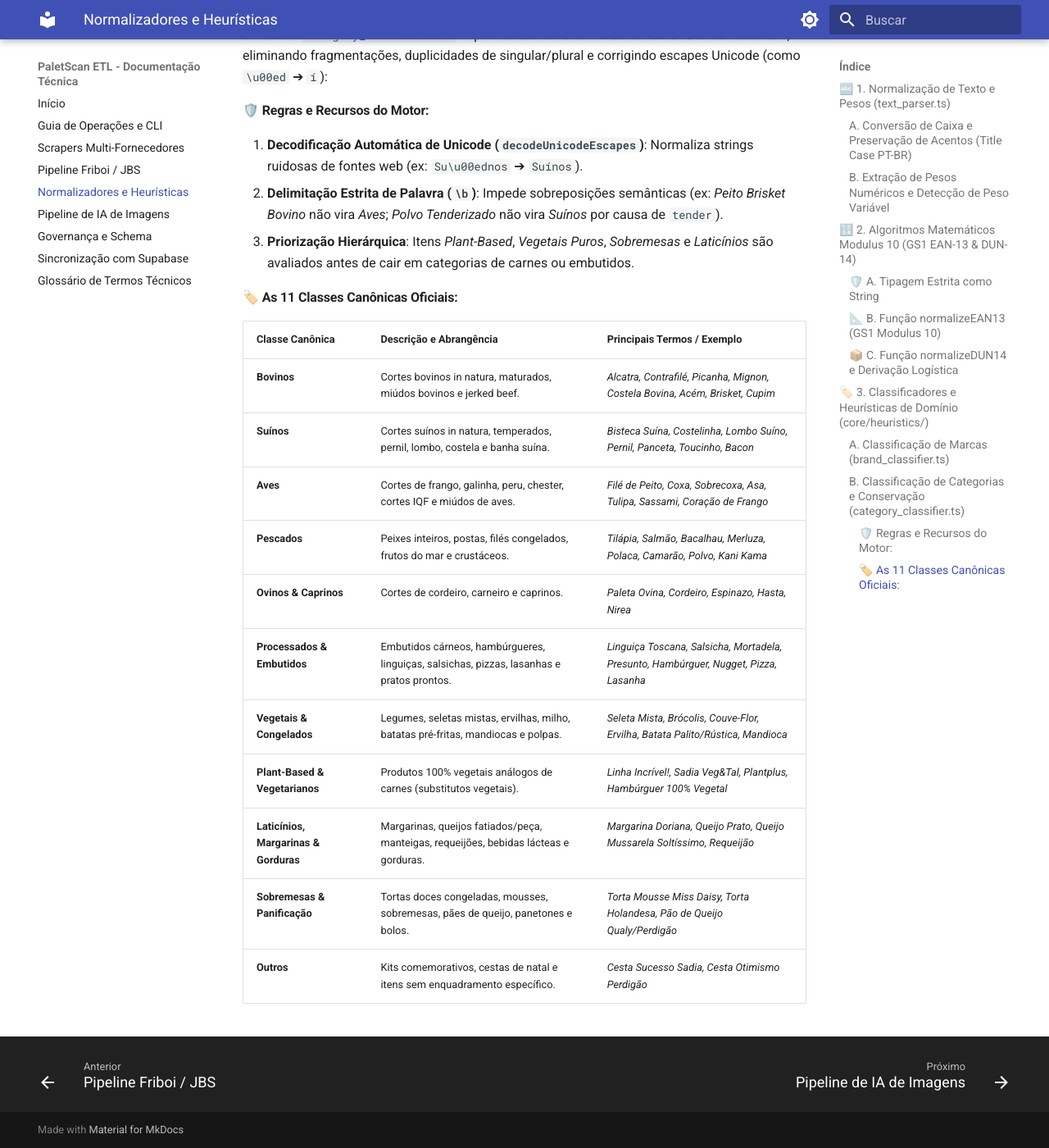
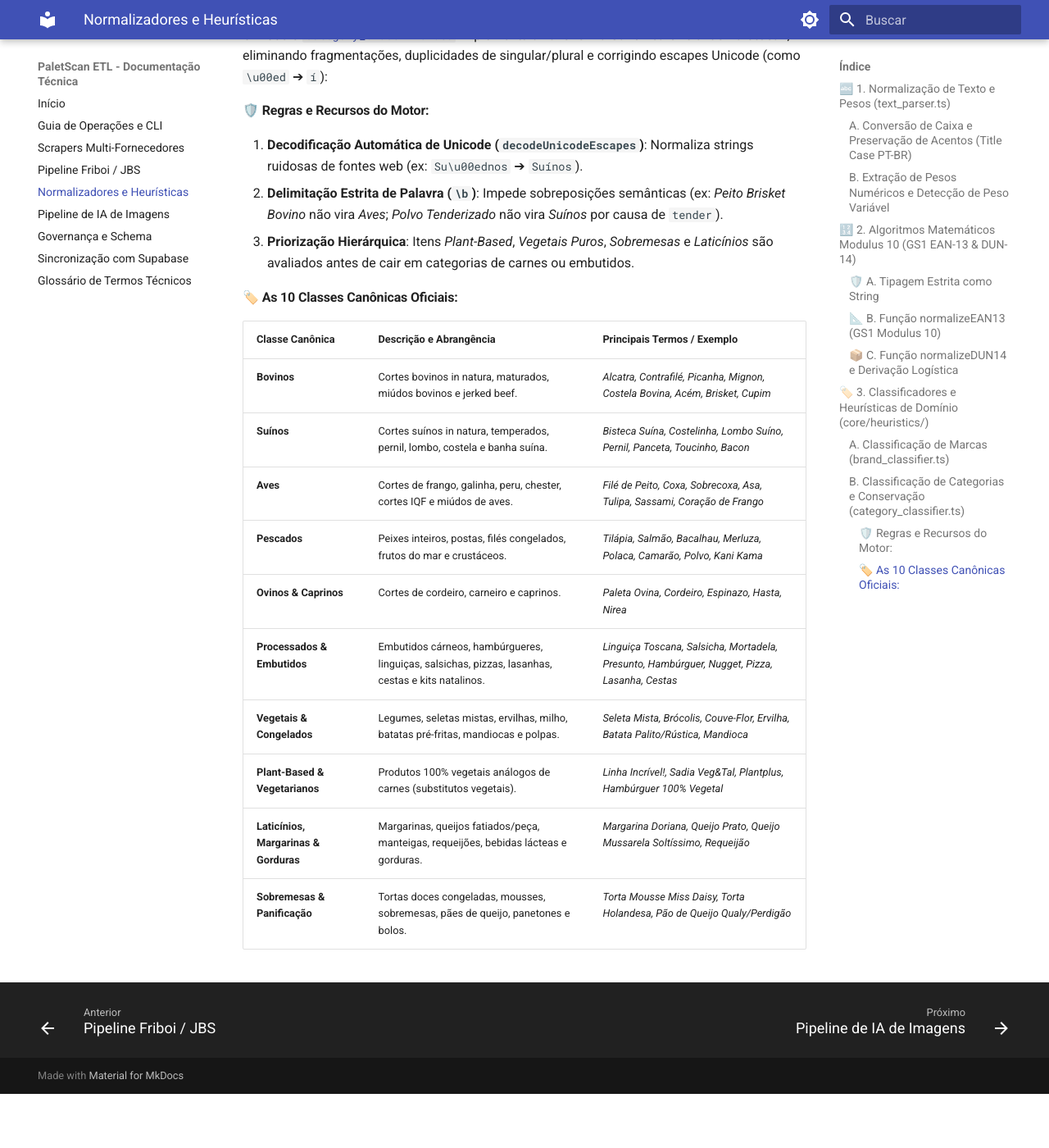
Before and after one commit to NaejBarbosa/paletscan-etl, an MkDocs documentation site: the page built from docs/heuristicas-normalizadores.md, in a window 1280 px wide and 1400 px high, scrolled down 2861 px. Shown: the whole window at 82% size. Built offline with MkDocs 1.6.1 and Material for MkDocs 9.7.7, drawn with Linux system fonts in a browser that asks for light colours; after the commit the page ends 4195 px from its top, so only the background shows below that.

Commit message:
feat(taxonomy): eliminacao definitiva da classe Outros e consolidacao em 10 classes canonicas

```diff
--- a/docs/heuristicas-normalizadores.md
+++ b/docs/heuristicas-normalizadores.md
@@ -74,7 +74,7 @@
 2. **Delimitação Estrita de Palavra (`\b`)**: Impede sobreposições semânticas (ex: *Peito Brisket Bovino* não vira *Aves*; *Polvo Tenderizado* não vira *Suínos* por causa de `tender`).
 3. **Priorização Hierárquica**: Itens *Plant-Based*, *Vegetais Puros*, *Sobremesas* e *Laticínios* são avaliados antes de cair em categorias de carnes ou embutidos.
 
-#### 🏷️ As 11 Classes Canônicas Oficiais:
+#### 🏷️ As 10 Classes Canônicas Oficiais:
 
 | Classe Canônica | Descrição e Abrangência | Principais Termos / Exemplo |
 | :--- | :--- | :--- |
@@ -83,9 +83,8 @@
 | **Aves** | Cortes de frango, galinha, peru, chester, cortes IQF e miúdos de aves. | *Filé de Peito, Coxa, Sobrecoxa, Asa, Tulipa, Sassami, Coração de Frango* |
 | **Pescados** | Peixes inteiros, postas, filés congelados, frutos do mar e crustáceos. | *Tilápia, Salmão, Bacalhau, Merluza, Polaca, Camarão, Polvo, Kani Kama* |
 | **Ovinos & Caprinos** | Cortes de cordeiro, carneiro e caprinos. | *Paleta Ovina, Cordeiro, Espinazo, Hasta, Nirea* |
-| **Processados & Embutidos** | Embutidos cárneos, hambúrgueres, linguiças, salsichas, pizzas, lasanhas e pratos prontos. | *Linguiça Toscana, Salsicha, Mortadela, Presunto, Hambúrguer, Nugget, Pizza, Lasanha* |
+| **Processados & Embutidos** | Embutidos cárneos, hambúrgueres, linguiças, salsichas, pizzas, lasanhas, cestas e kits natalinos. | *Linguiça Toscana, Salsicha, Mortadela, Presunto, Hambúrguer, Nugget, Pizza, Lasanha, Cestas* |
 | **Vegetais & Congelados** | Legumes, seletas mistas, ervilhas, milho, batatas pré-fritas, mandiocas e polpas. | *Seleta Mista, Brócolis, Couve-Flor, Ervilha, Batata Palito/Rústica, Mandioca* |
 | **Plant-Based & Vegetarianos** | Produtos 100% vegetais análogos de carnes (substitutos vegetais). | *Linha Incrível!, Sadia Veg&Tal, Plantplus, Hambúrguer 100% Vegetal* |
 | **Laticínios, Margarinas & Gorduras** | Margarinas, queijos fatiados/peça, manteigas, requeijões, bebidas lácteas e gorduras. | *Margarina Doriana, Queijo Prato, Queijo Mussarela Soltíssimo, Requeijão* |
 | **Sobremesas & Panificação** | Tortas doces congeladas, mousses, sobremesas, pães de queijo, panetones e bolos. | *Torta Mousse Miss Daisy, Torta Holandesa, Pão de Queijo Qualy/Perdigão* |
-| **Outros** | Kits comemorativos, cestas de natal e itens sem enquadramento específico. | *Cesta Sucesso Sadia, Cesta Otimismo Perdigão* |
```
Also changed, not shown: 6 other files.
